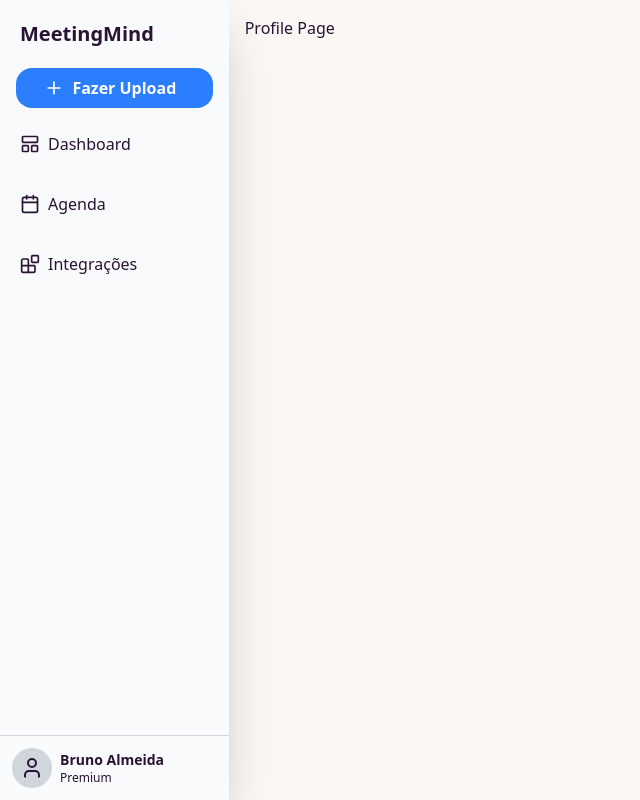
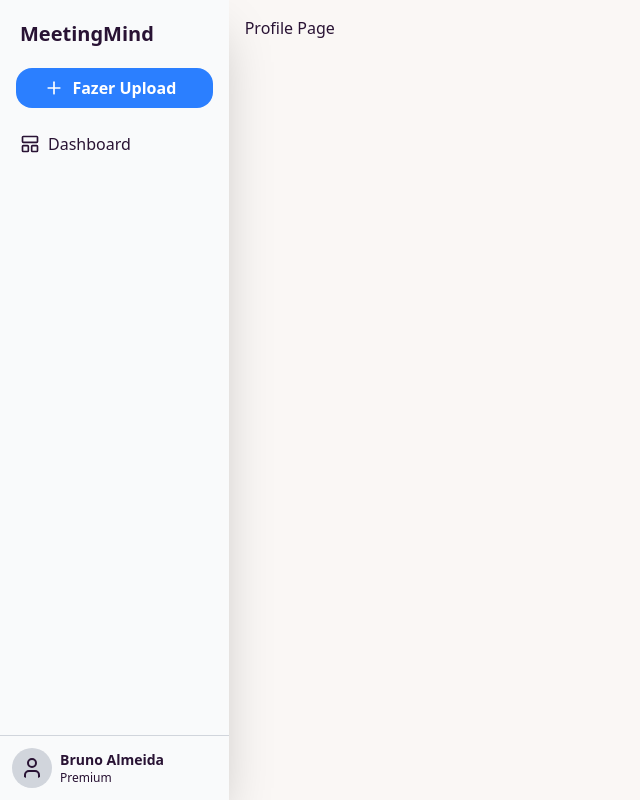
Before and after one commit to BrunoFerrucio/MeetingMind, a React (Vite) app in the folder front/: page /profile in a window 1280 px wide. Shown: the whole page, without its empty margins (0-640 px from the left). Built offline with nearby package versions, Linux system fonts and the light colour scheme.

Commit message:
Remove unused imports and links from Sidebar component

```diff
--- a/front/src/components/layout/sidebar.tsx
+++ b/front/src/components/layout/sidebar.tsx
@@ -1,4 +1,4 @@
-import { Blocks, Calendar, LayoutPanelTop, LogOut, Plus, Settings, User } from "lucide-react"
+import { Blocks, LayoutPanelTop, LogOut, Plus, Settings, User } from "lucide-react"
 import { useEffect, useRef, useState } from "react";
 import { Link } from "react-router-dom"
 
@@ -43,16 +43,6 @@
         <Link to="/dashboard" className="flex items-center space-x-2 text-md mb-3 px-5 py-3 w-full hover:bg-gray-300">
           <LayoutPanelTop className="w-5 h-5" />
           <span>Dashboard</span>
-        </Link>
-
-        <Link to="/dashboard/calendar" className="flex items-center space-x-2 text-md mb-3 px-5 py-3 w-full hover:bg-gray-300">
-          <Calendar className="w-5 h-5" />
-          <span>Agenda</span>
-        </Link>
-
-        <Link to="/dashboard/integrations" className="flex items-center space-x-2 text-md mb-3 px-5 py-3 w-full hover:bg-gray-300">
-          <Blocks className="w-5 h-5" />
-          <span>Integrações</span>
         </Link>
       </div>
 
```
